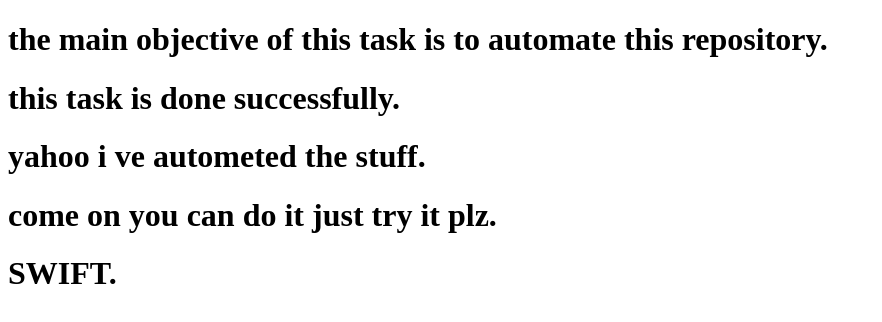
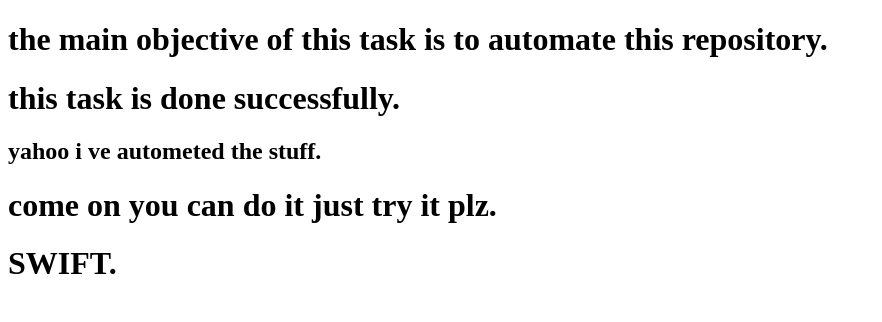
Before and after one commit to noonaliraza/CICD, a plain HTML site: page index.html in a window 1280 px wide. Shown: the whole page, without its empty margins (0-882 px from the left). Drawn offline with Linux system fonts and the light colour scheme.

Commit message:
added h2

```diff
--- a/index.html
+++ b/index.html
@@ -8,7 +8,7 @@
 <body>
     <h1>the main objective of this task is to automate this repository.</h1>
     <h1>this task is done successfully.</h1>
-    <h1>yahoo i ve autometed the stuff.</h1>
+    <h2>yahoo i ve autometed the stuff.</h2>
     <h1>come on you can do it just try it plz.</h1>
     <h1>SWIFT.</h1>
 </body>
```
